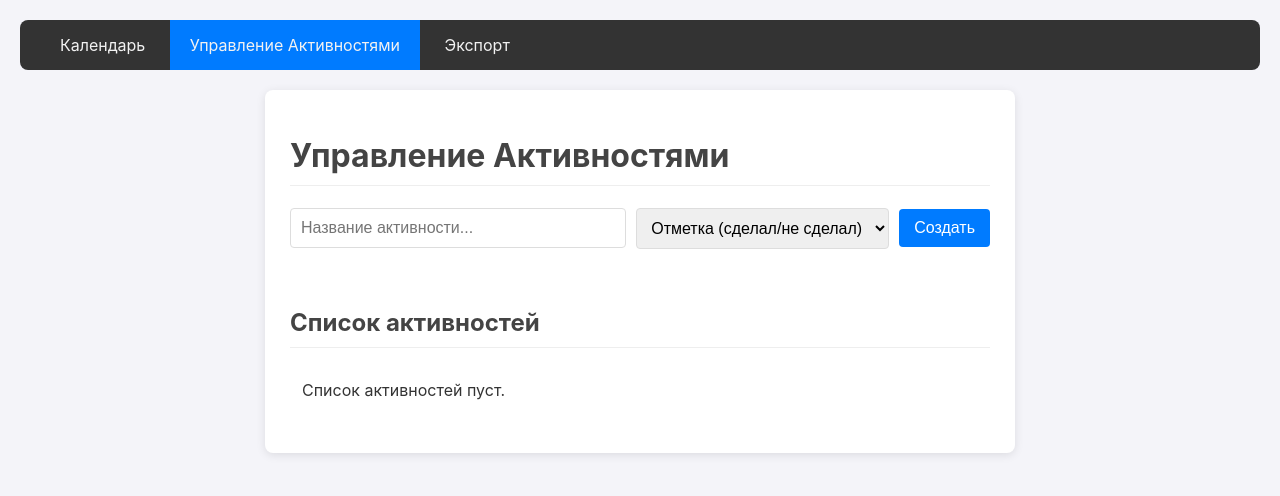
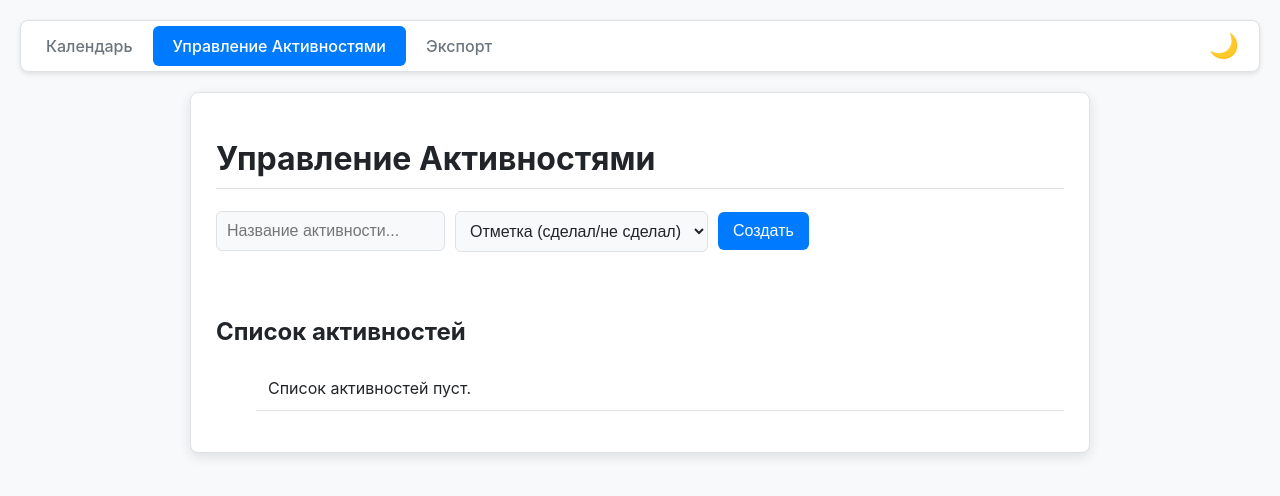
Before and after one commit to MrHoustonOff/Activity-Tracker, a Flask app: page /activities in a window 1280 px wide. Shown: the top 496 px of the page. Run offline with Flask 3, Linux system fonts and the light colour scheme; data that the repository does not hold is empty.

Commit message:
feat: add theme toggler with localStorage persistence

```diff
--- a/static/css/style.css
+++ b/static/css/style.css
@@ -1,282 +1,187 @@
-/* /ActivityTracker/static/css/style.css */
+:root {
+    --font-family: -apple-system, BlinkMacSystemFont, 'Segoe UI', Roboto, Helvetica, Arial, sans-serif;
+
+    /* Светлая тема (по умолчанию) */
+    --bg-primary: #ffffff;
+    --bg-secondary: #f8f9fa;
+    --bg-tertiary: #f1f3f5;
+    --text-primary: #212529;
+    --text-secondary: #6c757d;
+    --border-color: #dee2e6;
+    --accent-color: #007bff;
+    --accent-color-hover: #0056b3;
+    --success-color: #28a745;
+    --danger-color: #dc3545;
+    --danger-color-hover: #c82333;
+    --missed-bg: #f8d7da;
+    --missed-text: #721c24;
+    --shadow-color: rgba(0, 0, 0, 0.1);
+}
+
+/* Темная тема */
+body.dark-theme {
+    --bg-primary: #212529;
+    --bg-secondary: #343a40;
+    --bg-tertiary: #495057;
+    --text-primary: #f8f9fa;
+    --text-secondary: #adb5bd;
+    --border-color: #495057;
+    --accent-color: #0d6efd;
+    --accent-color-hover: #0b5ed7;
+    --success-color: #198754;
+    --danger-color: #dc3545;
+    --danger-color-hover: #bb2d3b;
+    --missed-bg: #4b1d21;
+    --missed-text: #f5c6cb;
+    --shadow-color: rgba(0, 0, 0, 0.3);
+}
+
+/* --- 2. Базовые Стили и Сбросы --- */
+* { box-sizing: border-box; }
 
 body {
-    font-family: -apple-system, BlinkMacSystemFont, 'Segoe UI', Roboto, Helvetica, Arial, sans-serif;
-    background-color: #f4f4f9;
-    color: #333;
+    font-family: var(--font-family);
+    background-color: var(--bg-secondary);
+    color: var(--text-primary);
     margin: 0;
     padding: 20px;
+    transition: background-color 0.2s ease, color 0.2s ease;
 }
 
 .container {
-    max-width: 700px;
+    max-width: 900px;
     margin: 0 auto;
-    background-color: #fff;
+    background-color: var(--bg-primary);
     padding: 25px;
     border-radius: 8px;
-    box-shadow: 0 2px 10px rgba(0,0,0,0.1);
+    box-shadow: 0 4px 12px var(--shadow-color);
+    border: 1px solid var(--border-color);
 }
 
-h1, h2 {
-    color: #444;
-    border-bottom: 1px solid #eee;
-    padding-bottom: 10px;
-}
+h1, h2, h3 { color: var(--text-primary); }
+h1 { border-bottom: 1px solid var(--border-color); padding-bottom: 10px; }
+h2 { margin-top: 30px; }
 
-.form-container {
-    display: flex;
-    gap: 10px;
-    margin-bottom: 20px;
-    align-items: center;
-}
-
-.form-input {
-    padding: 10px;
-    border: 1px solid #ddd;
-    border-radius: 4px;
-    font-size: 16px;
-}
-
-#new-activity-name {
-    flex: 2 1 0; /* Больше места для имени */
-}
-
-#new-activity-type {
-    flex: 1 1 0; /* Меньше места для типа */
-}
-
-button {
-    padding: 10px 15px;
-    border: none;
-    background-color: #007bff;
-    color: white;
-    border-radius: 4px;
-    cursor: pointer;
-    font-size: 16px;
-    transition: background-color 0.2s;
-}
-
-button:hover {
-    background-color: #0056b3;
-}
-
-#activity-list {
-    list-style-type: none;
-    padding: 0;
-}
-
-#activity-list li {
+/* --- 3. Навигация и Переключатель Темы --- */
+.main-nav {
     display: flex;
     justify-content: space-between;
     align-items: center;
-    padding: 12px;
-    border-bottom: 1px solid #eee;
+    background-color: var(--bg-primary);
+    border: 1px solid var(--border-color);
+    border-radius: 8px;
+    margin-bottom: 20px;
+    padding: 5px;
+    box-shadow: 0 2px 5px var(--shadow-color);
 }
-
-/* Новые стили для отображения имени и типа */
-.activity-name {
+.nav-links { display: flex; }
+.nav-link {
+    padding: 10px 20px;
+    color: var(--text-secondary);
+    text-decoration: none;
+    transition: background-color 0.2s, color 0.2s;
+    border-radius: 6px;
     font-weight: 500;
 }
+.nav-link:hover { color: var(--text-primary); background-color: var(--bg-tertiary); }
+.nav-link.active { color: #fff; background-color: var(--accent-color); }
 
+#theme-toggle {
+    background: none; border: none; cursor: pointer;
+    font-size: 24px; padding: 5px 15px;
+    color: var(--text-secondary);
+    transition: color 0.2s;
+}
+#theme-toggle:hover { color: var(--text-primary); }
+
+/* --- 4. Элементы Форм --- */
+.form-container { display: flex; gap: 10px; align-items: center; flex-wrap: wrap; }
+.form-input, select {
+    padding: 10px;
+    border: 1px solid var(--border-color);
+    border-radius: 6px;
+    font-size: 16px;
+    background-color: var(--bg-secondary);
+    color: var(--text-primary);
+    transition: border-color 0.2s, box-shadow 0.2s;
+}
+.form-input:focus, select:focus {
+    outline: none;
+    border-color: var(--accent-color);
+    box-shadow: 0 0 0 3px color-mix(in srgb, var(--accent-color) 25%, transparent);
+}
+button {
+    padding: 10px 15px; border: none;
+    background-color: var(--accent-color);
+    color: white; border-radius: 6px;
+    cursor: pointer; font-size: 16px;
+    transition: background-color 0.2s;
+}
+button:hover { background-color: var(--accent-color-hover); }
+button:disabled { background-color: var(--text-secondary); cursor: not-allowed; }
+.delete-btn { background-color: var(--danger-color); }
+.delete-btn:hover { background-color: var(--danger-color-hover); }
+
+/* --- 5. Календарь --- */
+.calendar-header { display: flex; justify-content: space-between; align-items: center; margin-bottom: 15px; }
+.calendar-header h1 { border: none; }
+.calendar-grid { display: grid; grid-template-columns: repeat(7, 1fr); gap: 5px; }
+.day-name, .day-cell, .empty-cell {
+    display: flex; justify-content: center; align-items: center;
+    height: 60px; border-radius: 6px;
+}
+.day-name { font-weight: bold; color: var(--text-secondary); }
+.day-cell {
+    background-color: var(--bg-tertiary);
+    cursor: pointer; transition: all 0.2s ease;
+}
+.day-cell:hover { transform: scale(1.05); box-shadow: 0 0 10px var(--shadow-color); }
+.day-cell.active { background-color: var(--success-color); color: #fff; }
+.day-cell.missed { background-color: var(--missed-bg); color: var(--missed-text); }
+
+/* --- 6. Модальное Окно --- */
+.modal {
+    display: none; position: fixed; z-index: 1000;
+    left: 0; top: 0; width: 100%; height: 100%;
+    background-color: rgba(0,0,0,0.6);
+    backdrop-filter: blur(5px);
+    overflow: auto;
+    animation: fadeIn 0.3s ease;
+}
+@keyframes fadeIn { from { opacity: 0; } to { opacity: 1; } }
+.modal-content {
+    background-color: var(--bg-primary);
+    margin: 10% auto; padding: 25px 30px;
+    border-radius: 12px; max-width: 550px;
+    position: relative; border: 1px solid var(--border-color);
+    box-shadow: 0 10px 30px var(--shadow-color);
+    animation: slideIn 0.3s ease;
+}
+@keyframes slideIn { from { transform: translateY(-30px); opacity: 0; } to { transform: translateY(0); opacity: 1; } }
+.close-btn {
+    position: absolute; top: 15px; right: 20px;
+    color: var(--text-secondary); font-size: 28px;
+    font-weight: bold; cursor: pointer; transition: color 0.2s;
+}
+.close-btn:hover { color: var(--text-primary); }
+.modal-section { margin-top: 25px; border-top: 1px solid var(--border-color); padding-top: 20px; }
+#day-logs-list li {
+    display: flex; justify-content: space-between; align-items: center;
+    padding: 10px; border-radius: 6px; transition: background-color 0.2s;
+}
+#day-logs-list li:hover { background-color: var(--bg-secondary); }
+.delete-btn-small { padding: 4px 8px; font-size: 0.8em; }
+
+/* --- 7. Прочие Стили --- */
+.error { color: var(--danger-color); min-height: 1.2em; }
+.status-message { margin-top: 20px; font-weight: bold; min-height: 1.2em; }
+.filter-container { background-color: var(--bg-secondary); border-radius: 8px; padding: 15px; margin-bottom: 20px; display: flex; flex-wrap: wrap; gap: 15px; align-items: center; border: 1px solid var(--border-color); }
+#activity-list li {
+    display: flex; justify-content: space-between; align-items: center;
+    padding: 12px; border-bottom: 1px solid var(--border-color);
+}
 .activity-type {
-    font-size: 0.85em;
-    color: #666;
-    background-color: #eee;
-    padding: 2px 6px;
-    border-radius: 4px;
-    margin-left: 10px;
+    font-size: 0.85em; color: var(--text-secondary);
+    background-color: var(--bg-tertiary);
+    padding: 2px 6px; border-radius: 4px; margin-left: 10px;
 }
-
-#activity-list li:last-child {
-    border-bottom: none;
-}
-
-.delete-btn {
-    background-color: #dc3545;
-}
-
-.delete-btn:hover {
-    background-color: #c82333;
-}
-
-.error {
-    color: #dc3545;
-    margin-bottom: 15px;
-    min-height: 1.2em;
-}
-
-/* --- СТИЛИ НАВИГАЦИИ --- */
-.main-nav {
-    background-color: #333;
-    padding: 0 20px;
-    margin-bottom: 20px;
-    border-radius: 8px;
-}
-.nav-link {
-    display: inline-block;
-    padding: 15px 20px;
-    color: #f2f2f2;
-    text-decoration: none;
-    transition: background-color 0.3s;
-}
-.nav-link:hover {
-    background-color: #555;
-}
-.nav-link.active {
-    background-color: #007bff;
-}
-
-/* --- СТИЛИ КАЛЕНДАРЯ --- */
-.calendar-header {
-    display: flex;
-    justify-content: space-between;
-    align-items: center;
-    margin-bottom: 20px;
-}
-.calendar-header h1 {
-    margin: 0;
-    border: none;
-    font-size: 1.5em;
-}
-.calendar-grid {
-    display: grid;
-    grid-template-columns: repeat(7, 1fr);
-    gap: 5px;
-}
-.day-name, .day-cell, .empty-cell {
-    display: flex;
-    justify-content: center;
-    align-items: center;
-    height: 60px;
-    background-color: #f0f0f0;
-    border-radius: 4px;
-}
-/* Добавьте этот новый блок */
-.empty-cell {
-    background-color: transparent;
-}
-.day-name {
-    font-weight: bold;
-    background-color: transparent;
-}
-.day-cell {
-    cursor: pointer;
-    transition: background-color 0.2s, color 0.2s;
-}
-.day-cell:hover {
-    background-color: #007bff;
-    color: white;
-}
-.day-cell.active {
-    background-color: #28a745; /* Зеленый цвет для активных дней */
-    color: white;
-}
-
-.day-cell.missed {
-    background-color: #f8d7da; /* Светло-красный */
-    color: #721c24; /* Темно-красный текст */
-}
-.day-cell.missed:hover {
-    background-color: #f5c6cb;
-    color: #721c24;
-}
-
-/* --- СТИЛИ МОДАЛЬНОГО ОКНА --- */
-.modal {
-    display: none;
-    position: fixed;
-    z-index: 1000;
-    left: 0; top: 0;
-    width: 100%; height: 100%;
-    background-color: rgba(0,0,0,0.5);
-    overflow: auto;
-}
-.modal-content {
-    background-color: #fff;
-    margin: 10% auto;
-    padding: 25px;
-    border-radius: 8px;
-    max-width: 500px;
-    position: relative;
-}
-.close-btn {
-    color: #aaa;
-    float: right;
-    font-size: 28px;
-    font-weight: bold;
-    cursor: pointer;
-}
-.modal-section {
-    margin-top: 20px;
-    border-top: 1px solid #eee;
-    padding-top: 15px;
-}
-#day-logs-list {
-    list-style-type: none;
-    padding: 0;
-}
-#day-logs-list li {
-    display: flex;
-    justify-content: space-between;
-    padding: 8px;
-    border-bottom: 1px solid #f0f0f0;
-}
-.delete-btn-small {
-    background-color: #dc3545;
-    color: white;
-    border: none;
-    padding: 4px 8px;
-    border-radius: 4px;
-    cursor: pointer;
-    font-size: 0.8em;
-}
-#modal-value-container {
-    flex-grow: 1;
-}
-
-/* --- СТИЛИ ФИЛЬТРОВ --- */
-.filter-container {
-    background-color: #f8f9fa;
-    padding: 15px;
-    border-radius: 8px;
-    margin-bottom: 20px;
-    display: flex;
-    flex-wrap: wrap;
-    gap: 15px;
-    align-items: center;
-}
-.filter-container label {
-    cursor: pointer;
-    user-select: none;
-}
-.filter-container input {
-    margin-right: 5px;
-}
-
-/* --- СТИЛИ НАВИГАЦИИ ПО ДАТЕ ("ОТКРЫВАШКА") --- */
-.nav-container {
-    margin-top: 20px;
-    text-align: center;
-}
-.date-selector {
-    margin-top: 10px;
-    padding: 15px;
-    background-color: #f1f1f1;
-    border-radius: 8px;
-    display: flex;
-    gap: 10px;
-    justify-content: center;
-}
-.date-selector.hidden {
-    display: none;
-}
-.date-selector select, .date-selector button {
-    padding: 8px;
-    font-size: 1em;
-}
-
-.status-message {
-    margin-top: 20px;
-    font-weight: bold;
-    min-height: 1.2em; /* Чтобы контейнер не "прыгал" */
-}
--- /dev/null
+++ b/static/js/theme.js
@@ -0,0 +1,29 @@
+document.addEventListener('DOMContentLoaded', () => {
+    const themeToggle = document.getElementById('theme-toggle');
+    const moonIcon = '🌙';
+    const sunIcon = '☀️';
+
+    // Функция для применения темы
+    const applyTheme = (theme) => {
+        if (theme === 'dark') {
+            document.body.classList.add('dark-theme');
+            themeToggle.textContent = sunIcon;
+        } else {
+            document.body.classList.remove('dark-theme');
+            themeToggle.textContent = moonIcon;
+        }
+    };
+
+    // Получаем сохраненную тему или используем системные настройки
+    let currentTheme = localStorage.getItem('theme') ||
+                       (window.matchMedia('(prefers-color-scheme: dark)').matches ? 'dark' : 'light');
+
+    applyTheme(currentTheme);
+
+    // Обработчик клика
+    themeToggle.addEventListener('click', () => {
+        currentTheme = document.body.classList.contains('dark-theme') ? 'light' : 'dark';
+        localStorage.setItem('theme', currentTheme);
+        applyTheme(currentTheme);
+    });
+});
--- a/templates/base.html
+++ b/templates/base.html
@@ -5,12 +5,19 @@
     <meta name="viewport" content="width=device-width, initial-scale=1.0">
     <title>{% block title %}Activity Tracker{% endblock %}</title>
     <link rel="stylesheet" href="/static/css/style.css">
+    <!-- НОВЫЙ СКРИПТ: подключаем в head, чтобы избежать "вспышки" неправильной темы -->
+    <script src="/static/js/theme.js" defer></script>
 </head>
 <body>
     <nav class="main-nav">
-        <a href="/" class="nav-link {% if request.path == '/' %}active{% endif %}">Календарь</a>
-        <a href="/activities" class="nav-link {% if request.path == '/activities' %}active{% endif %}">Управление Активностями</a>
-        <a href="/export" class="nav-link {% if request.path == '/export' %}active{% endif %}">Экспорт</a>
+        <!-- Оборачиваем ссылки в div для лучшего позиционирования -->
+        <div class="nav-links">
+            <a href="/" class="nav-link {% if request.path == '/' %}active{% endif %}">Календарь</a>
+            <a href="/activities" class="nav-link {% if request.path == '/activities' %}active{% endif %}">Управление Активностями</a>
+            <a href="/export" class="nav-link {% if request.path == '/export' %}active{% endif %}">Экспорт</a>
+        </div>
+        <!-- НОВАЯ КНОПКА: Переключатель темы -->
+        <button id="theme-toggle" title="Сменить тему">🌙</button>
     </nav>
     <div class="container">
         {% block content %}{% endblock %}
```
